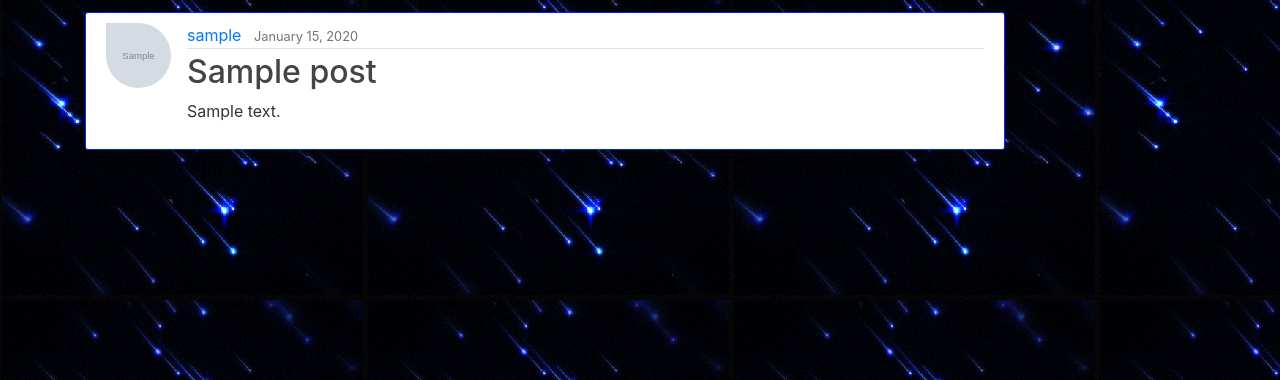
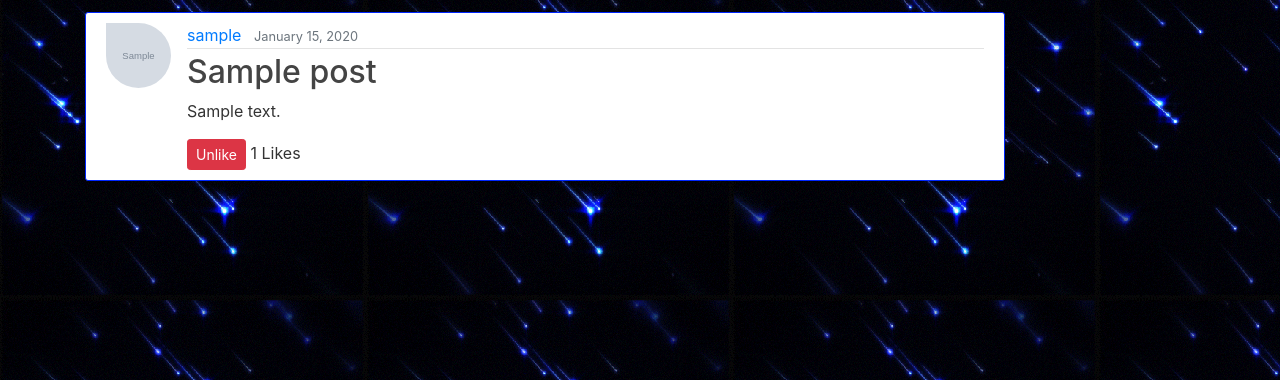
Before and after one commit to hadifawaz1999/AHIF-Blog, a Django app: page / in a window 1280 px wide. Shown: the part 68-448 px from the top of the page. Run offline with Django 3.2, Linux system fonts and the light colour scheme; a user stored in the database is signed in; tables that the repository leaves empty hold one stand-in row (values such as "Sample post"); grey boxes marked "Sample" are stand-in pictures; some libraries are stand-ins or nearby versions.

Commit message:
can like from home screen

```diff
--- a/blog/templates/blog/home.htm
+++ b/blog/templates/blog/home.htm
@@ -4,7 +4,10 @@
 
 {% block content %}
 
-    {% for post in posts %}
+    {% for post,is_liked_num_likes in posts|zip:is_likeds_num_likess %}
+    {% with is_liked_num_likes|first as is_liked %}
+    {% with is_liked_num_likes|last as num_likes %}
+
     <article class="media content-section">
         <a href="{% url 'profile-view' post.author.username %}"> <img class="article-img" src="{{ post.author.profile.image.url }}" alt="Profile Picture"> </a>
         <div class="media-body">
@@ -14,9 +17,24 @@
           </div>
           <h2><a class="article-title" href="{% url 'post-detail' post.id %}">{{ post.title }}</a></h2>
           <p class="article-content">{{ post.content }}</p>
+          {% if request.user.is_authenticated %}
+            <form action="{% url 'like-post' %}" method="POST">
+              {% csrf_token %}
+              {% if is_liked %}
+                <button type="submit" name="post_id" class="btn btn-danger btn-sm" value="{{ post.id }}">Unlike</button>
+                {{ num_likes }} Likes
+              {% else %}
+                <button type="submit" name="post_id" class="btn btn-success btn-sm" value="{{ post.id }}">Like</button>
+                {{ num_likes }} Likes
+              {% endif %}
+            </form>
+          {% else %}
+            <p class="text-secondary">{{ num_likes }} Likes</p>
+          {% endif %}
         </div>
       </article>
-
+    {% endwith %}
+    {% endwith %}
     {% endfor %}
     {% if is_paginated %}
       {% if page_obj.has_previous %}
--- a/blog/views.py
+++ b/blog/views.py
@@ -41,6 +41,23 @@ class PostListView(ListView):
     context_object_name = 'posts'
     ordering = ['-date_published']
     paginate_by = 5
+    queryset=Post.objects.all()
+
+    def get_context_data(self, **kwargs):
+        context = super(PostListView,self).get_context_data(**kwargs)
+        num_likess=[]
+        is_likeds=[]
+        posts=Post.objects.all()
+        for post in posts:
+            num_likess.append(post.likes.count)
+            if post.likes.filter(id=self.request.user.id).exists():
+                is_likeds.append(True)
+            else:
+                is_likeds.append(False)
+        is_likeds_num_likess = zip(is_likeds,num_likess)
+        context['is_likeds_num_likess']=is_likeds_num_likess
+        return context
+
 
 class UserPostListView(ListView):
     model = Post
```
